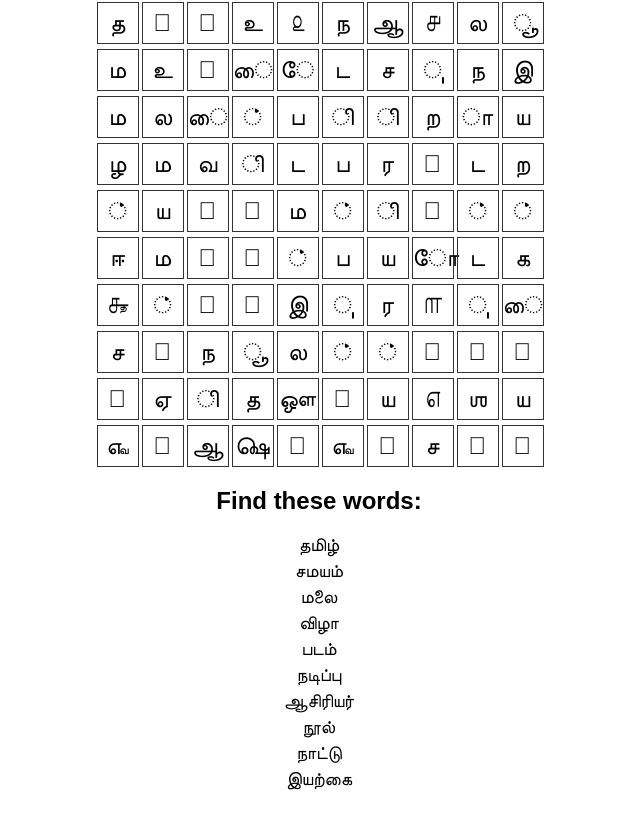
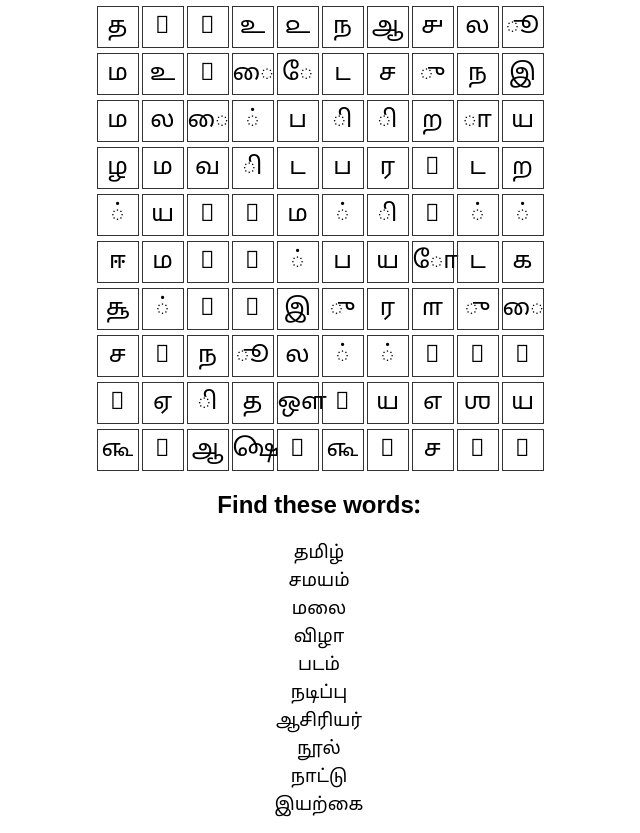
Before and after one commit to Robertcodingbot/tamil-word-search, a plain HTML site: page index.html in a window 1280 px wide. Shown: the part 78-911 px from the top of the page, without its empty margins (321-961 px from the left). Before the commit the page ends 884 px from the top, so only its background shows below. Drawn offline with Linux system fonts and the light colour scheme.

Commit message:
Update index.html

```diff
--- a/index.html
+++ b/index.html
@@ -5,6 +5,13 @@
     <meta name="viewport" content="width=device-width, initial-scale=1.0">
     <title>Tamil Word Search</title>
     <link rel="stylesheet" href="style.css">
+    <style>
+        @import url('https://fonts.googleapis.com/css2?family=Noto+Sans+Tamil:wght@400;700&display=swap');
+
+        body {
+            font-family: 'Noto Sans Tamil', sans-serif;
+        }
+    </style>
 </head>
 <body>
     <h1>Tamil Word Search</h1>
```
